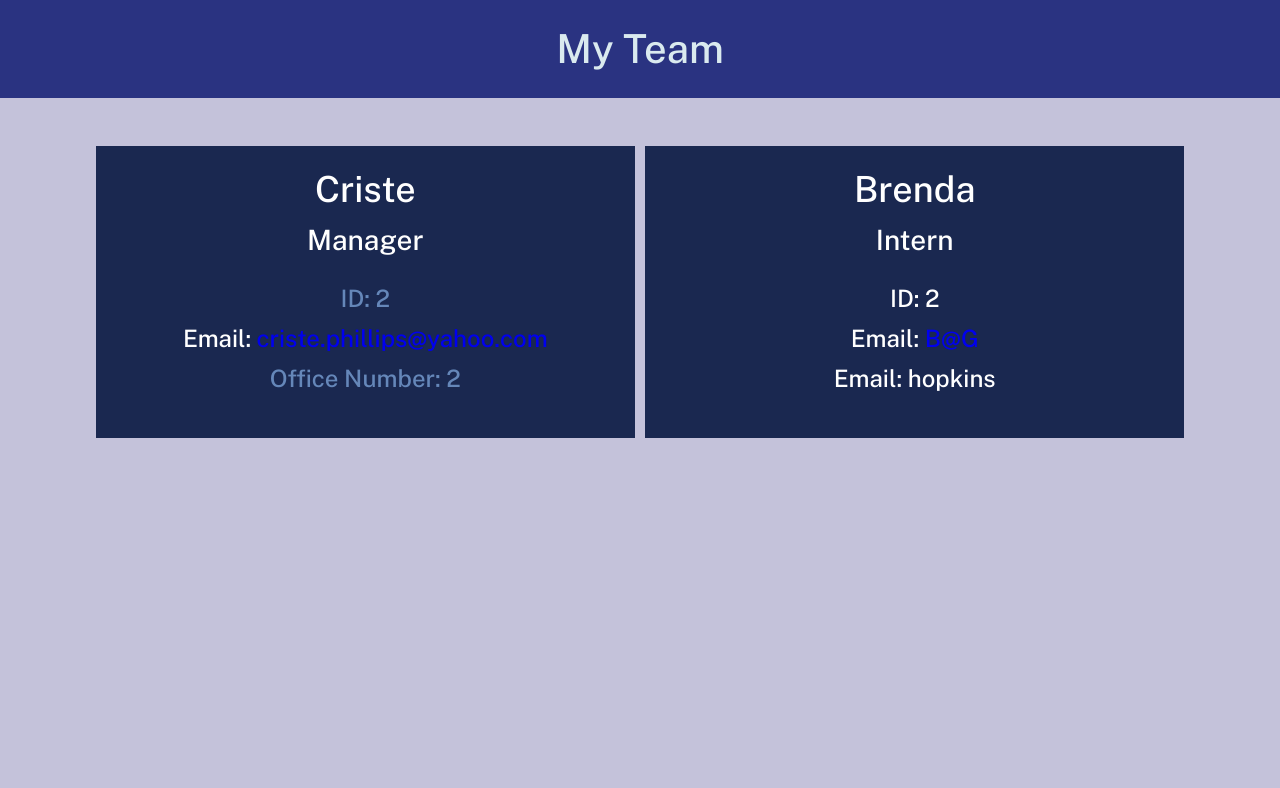
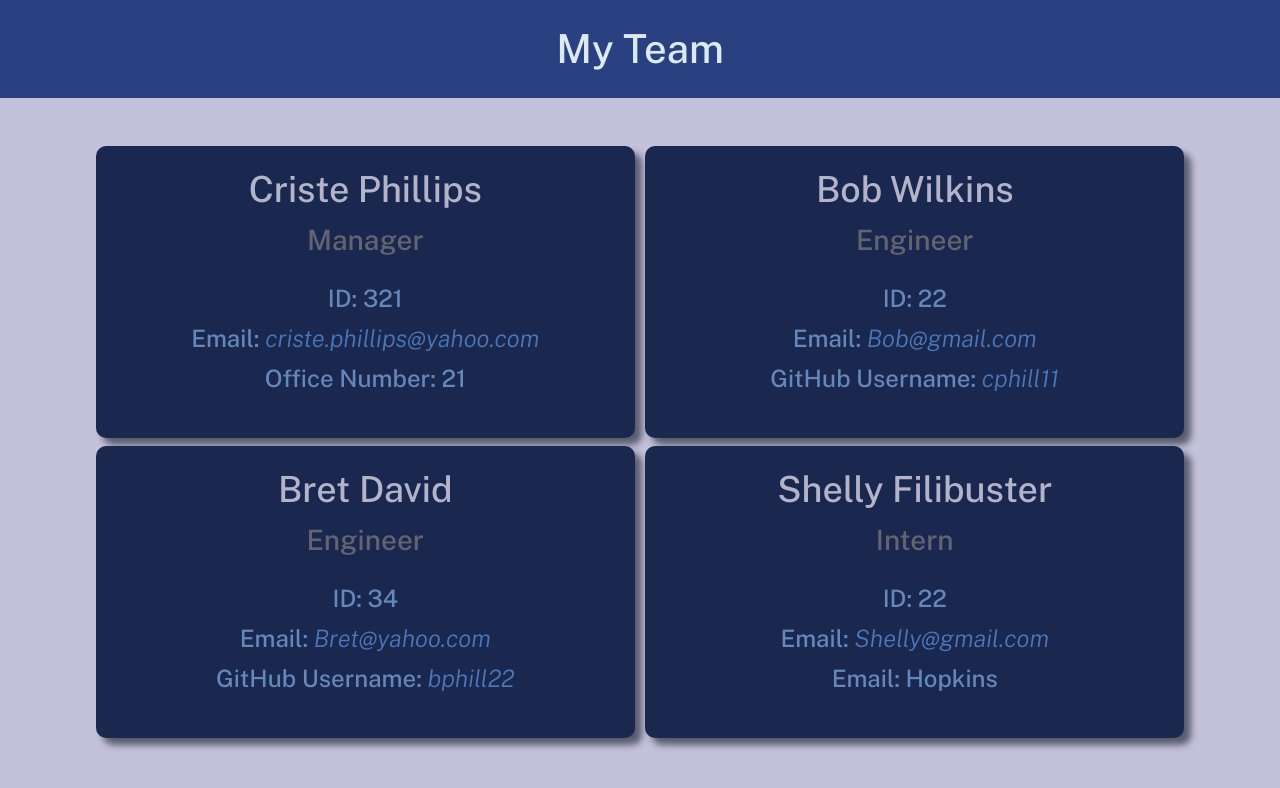
Before and after one commit to cphill11/team-profile-generator, a website: page src/newHTML.html in a window 1280 px wide. Drawn offline with nearby package versions, Linux system fonts and the light colour scheme.

Commit message:
employee names styled

```diff
--- a/index.js
+++ b/index.js
@@ -1,5 +1,8 @@
 const inquirer = require('inquirer');
 const fs = require('fs');
+
+// not used at this time
+// const path = require('path');
 const generatePage = require('./src/page-template');
 const { writeFile } = require('./src/generateHTML.js');
 
--- a/src/newHTML.html
+++ b/src/newHTML.html
@@ -26,29 +26,53 @@
 
     <div class="flex-row justify-space-between">
 
-          <div class="col-12 col-md-6 mb-2 bg-dark text-light p-3 flex-column">
-            <h2 class="employee-item-title text-light">Criste</h3>
-            <h3 class="employee-item-title text-light">Manager</h3>
+          <div class="col-12 col-md-6 mb-2 bg-dark text-light p-3 flex-column" id="employee-card">
+            <h2 class="employee-item-title text-light" id="employee-name">Criste Phillips</h3>
+            <h3 class="employee-item-title text-light" id="employee-title">Manager</h3>
             <div class="col-12 col-md-6 mb-2 text-light p-3 flex-column">
-            <h4 class="employee-item-title text-primary">ID: 2</h4>
-            <h4 class="employee-item-title text-light">Email:
+            <h4 class="employee-item-title text-primary">ID: 321</h4>
+            <h4 class="employee-item-title text-primary">Email:
             <a href="mailto:criste.phillips@yahoo.com">criste.phillips@yahoo.com</a></h4>
-            <h4 class="employee-item-title text-primary">Office Number: 2</h4>
+            <h4 class="employee-item-title text-primary">Office Number: 21</h4>
             </div>
           </div>
 
 
 
+          <div class="col-12 col-md-6 mb-2 bg-dark text-light p-3 flex-column" id="employee-card">
+            <h2 class="employee-item-title text-light" id="employee-name">Bob Wilkins</h3>
+            <h3 class="employee-item-title text-light" id="employee-title">Engineer</h3>
+            <div class="col-12 col-md-6 mb-2 p-3 flex-column">
+            <h4 class="employee-item-title text-primary">ID: 22</h4>
+            <h4 class="employee-item-title text-primary">Email:
+            <a href="mailto:Bob@gmail.com">Bob@gmail.com</a></h4>
+            <h4 class="employee-item-title text-primary">GitHub Username:
+              <a href="https://github.com/cphill11" target="_blank">cphill11</a></h4>
+            </div>
+          </div>
+
+          <div class="col-12 col-md-6 mb-2 bg-dark text-light p-3 flex-column" id="employee-card">
+            <h2 class="employee-item-title text-light" id="employee-name">Bret David</h3>
+            <h3 class="employee-item-title text-light" id="employee-title">Engineer</h3>
+            <div class="col-12 col-md-6 mb-2 p-3 flex-column">
+            <h4 class="employee-item-title text-primary">ID: 34</h4>
+            <h4 class="employee-item-title text-primary">Email:
+            <a href="mailto:Bret@yahoo.com">Bret@yahoo.com</a></h4>
+            <h4 class="employee-item-title text-primary">GitHub Username:
+              <a href="https://github.com/bphill22" target="_blank">bphill22</a></h4>
+            </div>
+          </div>
 
 
-           <div class="col-12 col-md-6 mb-2 bg-dark text-light p-3 flex-column">
-             <h2 class="employee-item-title text-light">Brenda</h3>
-             <h3 class="employee-item-title text-light">Intern</h3>
+
+           <div class="col-12 col-md-6 mb-2 bg-dark text-light p-3 flex-column" id="employee-card">
+             <h2 class="employee-item-title text-light" id="employee-name">Shelly Filibuster</h3>
+             <h3 class="employee-item-title text-light" id="employee-title">Intern</h3>
              <div class="col-12 col-md-6 mb-2 p-3 flex-column">
-             <h4 class="employee-item-title text-light">ID: 2</h4>
-             <h4 class="employee-item-title text-light">Email:
-             <a href="mailto:B@G">B@G</a></h4>
-             <h4 class="employee-item-title text-light">Email: hopkins</h4>
+             <h4 class="employee-item-title text-primary">ID: 22</h4>
+             <h4 class="employee-item-title text-primary">Email:
+             <a href="mailto:Shelly@gmail.com">Shelly@gmail.com</a></h4>
+             <h4 class="employee-item-title text-primary">Email: Hopkins</h4>
             </div>
            </div>
 
--- a/src/style.css
+++ b/src/style.css
@@ -71,10 +71,12 @@
 
   a {
     text-decoration: none;
+    color:#4c77b8;
+    font-style: italic;
   }
 
   header {
-    background-color: rgb(42, 51, 129);
+    background-color: rgb(42, 65, 129);
     position: sticky;
     top: 0;
   }
@@ -84,6 +86,7 @@
     width: 100%;
     margin: 0;
     font-size: 2.5rem;
+    color: rgb(146, 147, 165)
   }
 
   /* LAYOUT */
@@ -94,6 +97,19 @@
     margin-right: auto;
   }
 
+#employee-card {
+  box-shadow:#585b6e 7px 7px 7px;
+  border-radius: 10px;
+}
+
+#employee-name {
+  color: rgb(179, 180, 201);
+
+}
+
+#employee-title{
+  color: rgb(99, 100, 112);
+}
   /* HEIGHT / WIDTH UTILS */
   .w-100 {
     width: 100%;
```
Also changed, not shown: src/page-template.js (+16 -16 lines), README.md.
